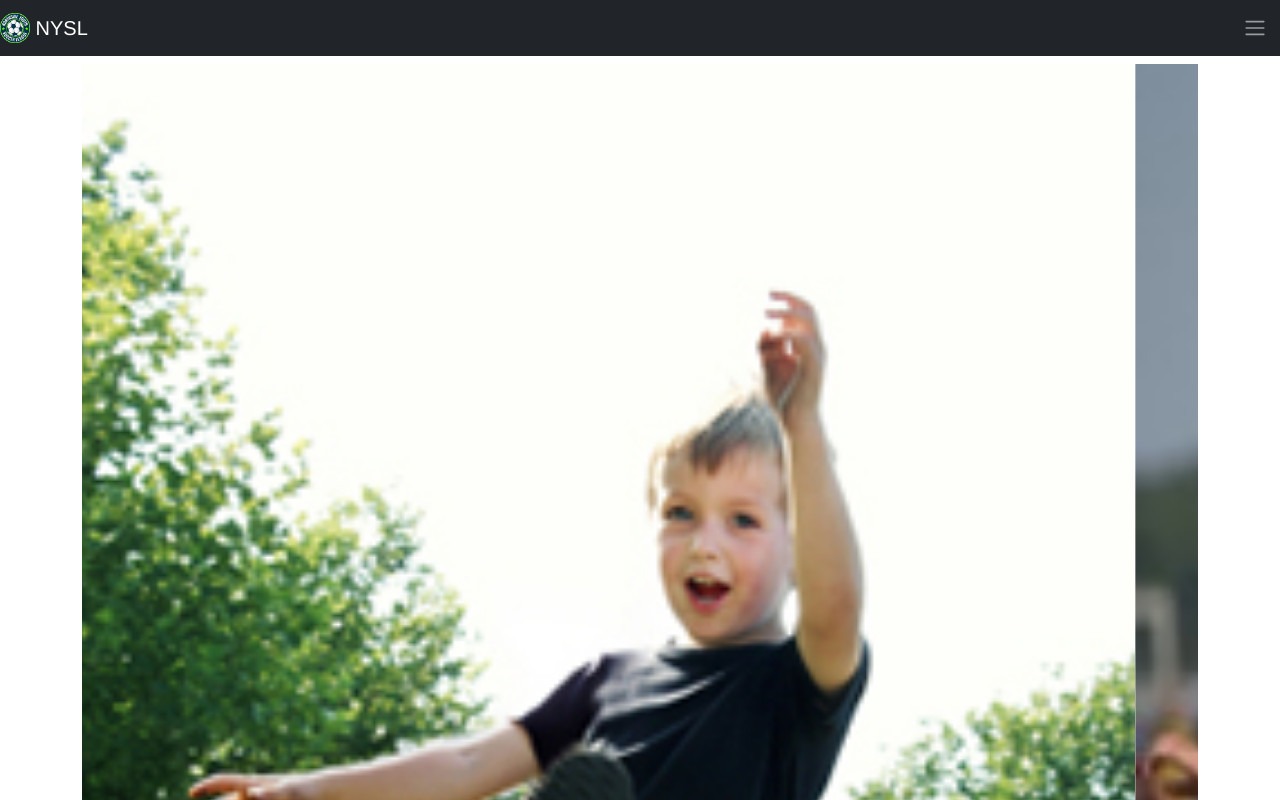
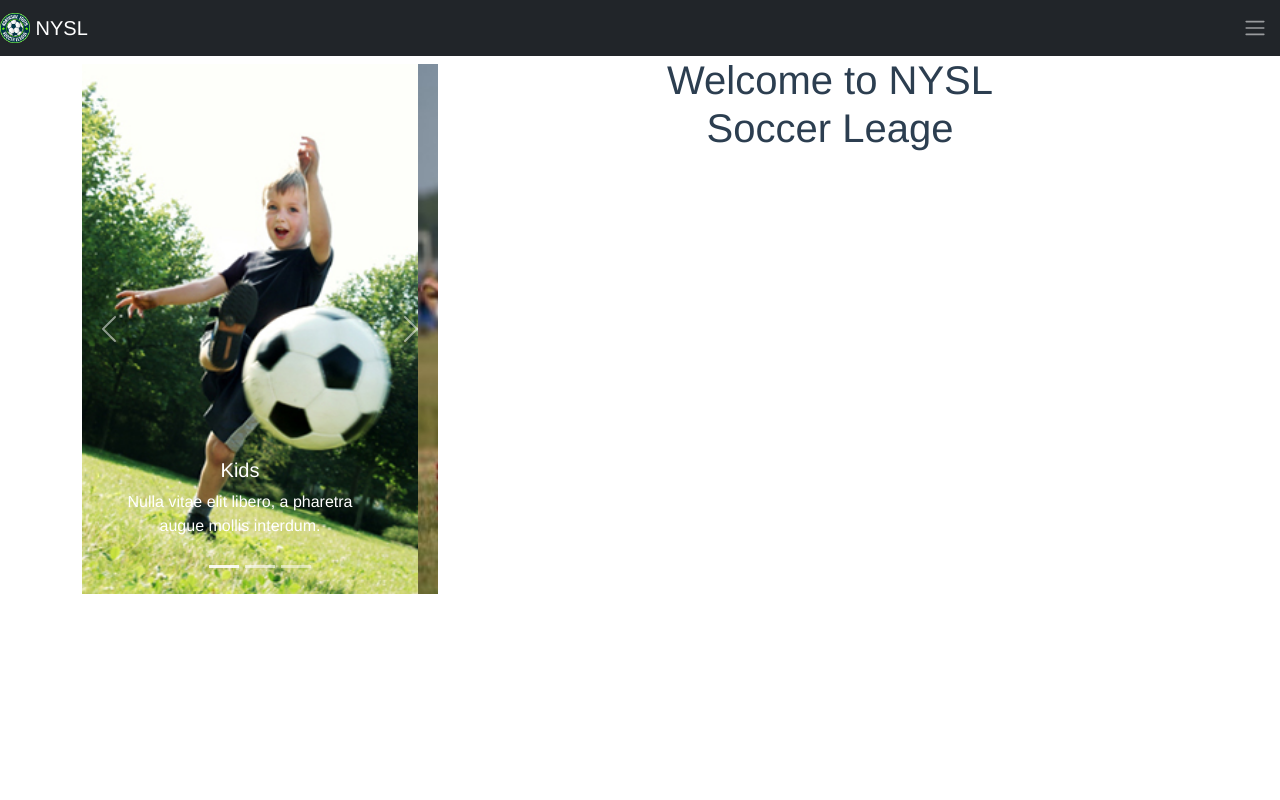
Before and after one commit to danizarate/app-nysl, a Vue app: page /#/ in a window 1280 px wide. Shown: the top 800 px of the page. Built offline with nearby package versions, Linux system fonts and the light colour scheme.

Commit message:
Home Responsivo - Leer comentarios y responder

```diff
--- a/src/components/ContainerHome.vue
+++ b/src/components/ContainerHome.vue
@@ -1,7 +1,8 @@
 <template>
     <div id = "containerHome" class="container">
         <div class="row">
-            <div class="col-12 col-sm-12 mt-2 mb-2">
+            <!-- En la siguiente linea; encontraran las propiedades que permiten que el carrusel sea reactivo al giro -->
+            <div class="col-md-5ths col-lg-5ths col-xs-6 col-sm-4 pt-2">
                 <div id="carouselExampleCaptions" class="carousel slide" data-bs-ride="carousel">
                     <ol class="carousel-indicators">
                         <li data-bs-target="#carouselExampleCaptions" data-bs-slide-to="0" class="active"></li>
@@ -41,6 +42,9 @@
                 </a>
                 </div>
             </div>
+            <div class="container-fluid d-none-col-md-5ths d-none-col-lg-5ths col-sm-4"> <!-- Averiguar en que consiste este codigo e implemente ideas si asi lo desea-->
+                <h1>Welcome to NYSL Soccer Leage</h1>
+            </div>
         </div>
         <div>
         <!--     <button>Next</button> -->
@@ -55,6 +59,10 @@ export default {
 }
 </script>
 
-<style>
-
+<style lang="saas">
+  /*   @include media-breakpoint-up(xs) { ... }
+    @include media-breakpoint-up(sm) { ... }
+    @include media-breakpoint-up(md) { ... }
+    @include media-breakpoint-up(lg) { ... }
+    @include media-breakpoint-up(xl) { ... } */
 </style>
```
